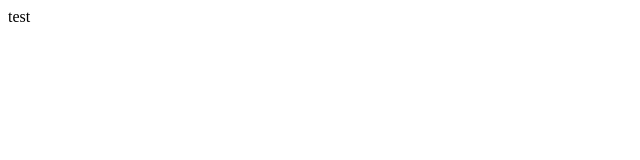
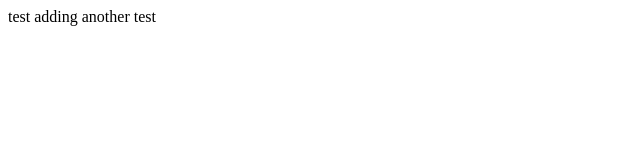
Before and after one commit to joriahacacio/test100, a plain HTML site: page index.html in a window 1280 px wide. Shown: the whole page, without its empty margins (0-640 px from the left). Drawn offline with Linux system fonts and the light colour scheme.

Commit message:
added another line of text to the body in line 11

```diff
--- a/index.html
+++ b/index.html
@@ -8,5 +8,6 @@
 </head>
 <body>
     test
+    adding another test
 </body>
 </html>
```
Also changed, not shown: 1 other file.
